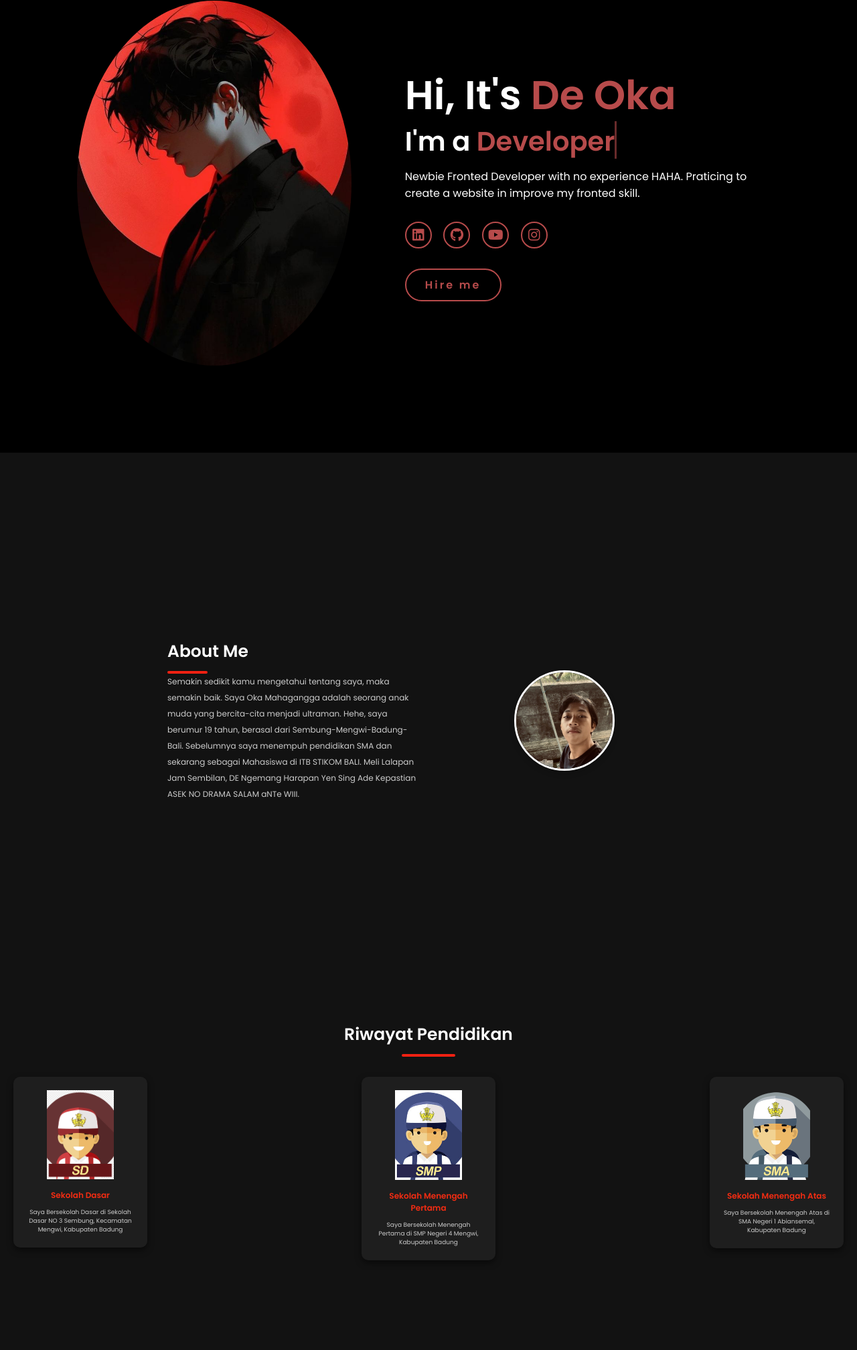
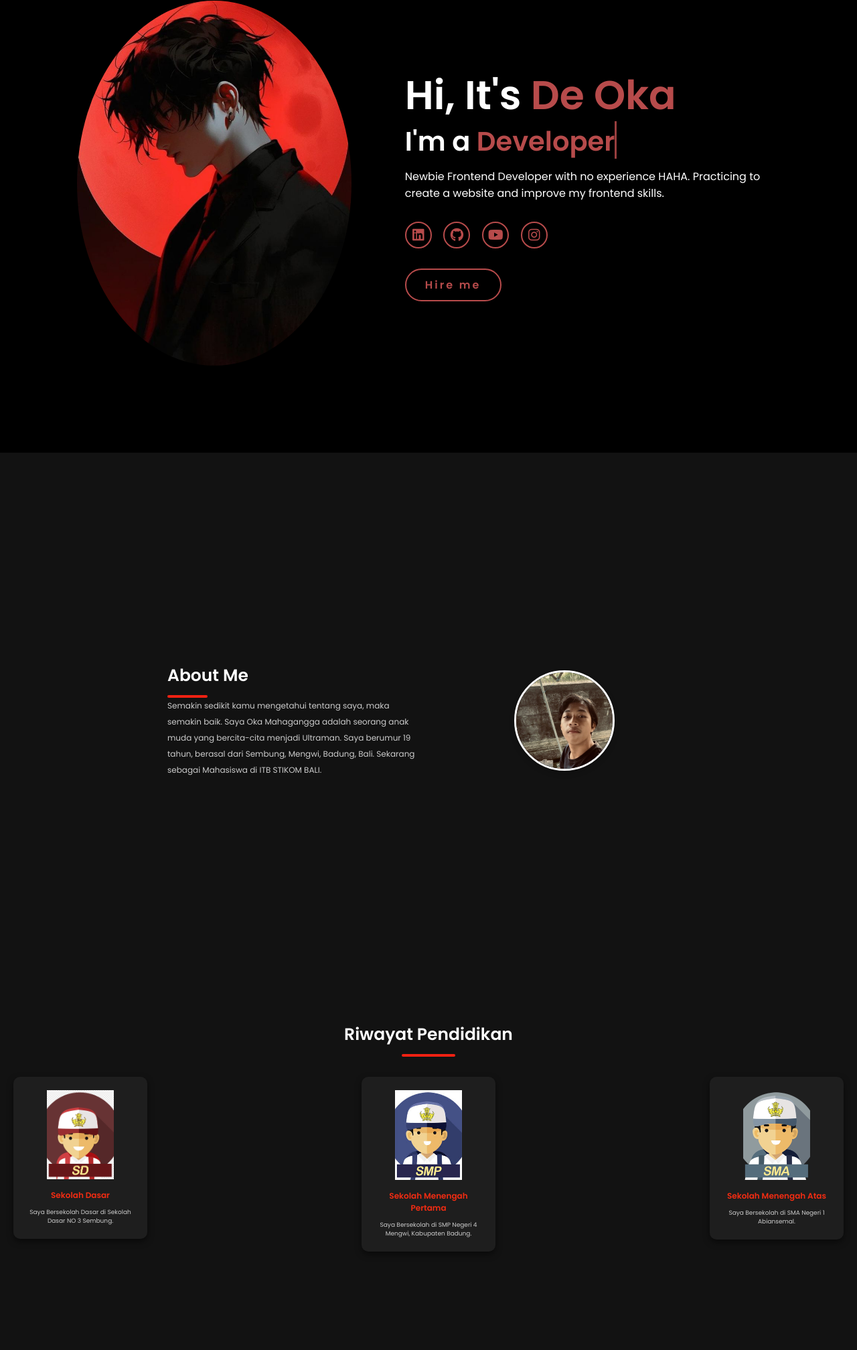
Before and after one commit to okamahagangga/Website-Personal, a plain HTML site: page index.html in a window 1280 px wide. Shown: the part 124-2140 px from the top of the page at 67% size. Drawn offline with nearby package versions, Linux system fonts and the light colour scheme.

Commit message:
Update index.html

```diff
--- a/index.html
+++ b/index.html
@@ -5,6 +5,8 @@
     <meta charset="UTF-8">
     <meta name="viewport" content="width=device-width, initial-scale=1.0">
     <link rel="stylesheet" href="https://cdnjs.cloudflare.com/ajax/libs/font-awesome/6.5.2/css/all.min.css">
+    <link rel="stylesheet" href="https://cdnjs.cloudflare.com/ajax/libs/aos/2.3.4/aos.css">
+    <script src="https://cdnjs.cloudflare.com/ajax/libs/aos/2.3.4/aos.js"></script>
     <link rel="stylesheet" href="style.css">
     <title>Portfolio Website</title>
 </head>
@@ -20,80 +22,76 @@
             <a href="#Social">CONTACT</a>
         </nav>
     </header>
-    <section class="home">
+
+    <section class="home" data-aos="fade-in" data-aos-duration="1500">
         <div class="home-img">
             <img src="icon\main.jpg" alt="">
         </div>
         <div class="home-content">
             <h1>Hi, It's <span>De Oka</span></h1>
             <h3 class="typing-text">I'm a <span></span></h3>
-            <p>Newbie Fronted Developer with no experience HAHA. Praticing to create a website in improve my fronted skill.</p>
+            <p>Newbie Frontend Developer with no experience HAHA. Practicing to create a website and improve my frontend skills.</p>
             <div class="social-icons">
                 <a href="#"><i class="fa-brands fa-linkedin"></i></a>
-                <a href="https://github.com/okamahagangga" target="_blank">
-                    <i class="fa-brands fa-github"></i></a>
-                <a href="https://www.youtube.com/@madeokamahagangga8100/about" target="_blank">
-                    <i class="fa-brands fa-youtube"></i></a>
-                <a href="https://www.instagram.com/okamhgngga/?next=%2F" target="_blank">
-                    <i class="fa-brands fa-instagram"></i></a>
-
+                <a href="https://github.com/okamahagangga" target="_blank"><i class="fa-brands fa-github"></i></a>
+                <a href="https://www.youtube.com/@madeokamahagangga8100/about" target="_blank"><i class="fa-brands fa-youtube"></i></a>
+                <a href="https://www.instagram.com/okamhgngga/?next=%2F" target="_blank"><i class="fa-brands fa-instagram"></i></a>
             </div>
             <a href="#" class="btn">Hire me</a>
         </div>
     </section>
 
-    <section id="about-me" class="about-me">
+    <section id="about-me" class="about-me" data-aos="fade-up" data-aos-duration="1200">
         <div class="container">
             <div class="about-left">
                 <h2>About Me</h2>
                 <p>
-                    Semakin sedikit kamu mengetahui tentang saya, maka semakin baik. Saya Oka Mahagangga adalah seorang anak muda yang bercita-cita menjadi ultraman. Hehe, saya berumur 19 tahun, berasal dari Sembung-Mengwi-Badung-Bali. Sebelumnya saya menempuh pendidikan SMA dan sekarang sebagai Mahasiswa di ITB STIKOM BALI. Meli Lalapan Jam Sembilan, DE Ngemang Harapan Yen Sing Ade Kepastian ASEK NO DRAMA SALAM aNTe WIII.
+                    Semakin sedikit kamu mengetahui tentang saya, maka semakin baik. Saya Oka Mahagangga adalah seorang anak muda yang bercita-cita menjadi Ultraman. Saya berumur 19 tahun, berasal dari Sembung, Mengwi, Badung, Bali. Sekarang sebagai Mahasiswa di ITB STIKOM BALI.
                 </p>
             </div>
-            <div class="about-right">
+            <div class="about-right" data-aos="zoom-in" data-aos-duration="1200">
                 <img src="icon\Oka mahagangga.jpg" alt="Foto Oka Mahagangga">
             </div>
         </div>
     </section>
 
 
-    <section id="Contact" class="Contact">
+    <section id="Contact" class="Contact" data-aos="fade-right" data-aos-duration="1000">
         <h1>Riwayat Pendidikan</h1>
         <div class="contact-container">
-            <div class="box-kiri">
+            <div class="box-kiri" data-aos="flip-left" data-aos-duration="1000">
                 <img src="icon/sd.png" alt="SD">
                 <h3>Sekolah Dasar</h3>
-               <p>Saya Bersekolah Dasar di Sekolah Dasar NO 3 Sembung, Kecamatan Mengwi, Kabupaten Badung</p>
+                <p>Saya Bersekolah Dasar di Sekolah Dasar NO 3 Sembung.</p>
             </div>
-
-            <div class="box-tengah">
+            <div class="box-tengah" data-aos="zoom-in" data-aos-duration="1000">
                 <img src="icon/smp.png" alt="SMP">
                 <h3>Sekolah Menengah Pertama</h3>
-               <p>Saya Bersekolah Menengah Pertama di SMP Negeri 4 Mengwi, Kabupaten Badung</p>
+                <p>Saya Bersekolah di SMP Negeri 4 Mengwi, Kabupaten Badung.</p>
             </div>
-
-            <div class="box-kanan">
+            <div class="box-kanan" data-aos="fade-up" data-aos-duration="1000">
                 <img src="icon/sma.png" alt="SMA">
                 <h3>Sekolah Menengah Atas</h3>
-               <p>Saya Bersekolah Menengah Atas di SMA Negeri 1 Abiansemal, Kabupaten Badung</p>
+                <p>Saya Bersekolah di SMA Negeri 1 Abiansemal.</p>
             </div>
         </div>
     </section>
-    <section id="skills" class="skills">
+
+    <section id="skills" class="skills" data-aos="fade-up" data-aos-duration="1500">
         <div class="container">
             <h2>My Skills</h2>
             <div class="skills-list">
-                <div class="skill-item">
+                <div class="skill-item" data-aos="zoom-in" data-aos-duration="1000">
                     <i class="fab fa-html5"></i>
                     <h3>HTML</h3>
                     <p>Dasar HTML, struktur halaman web.</p>
                 </div>
-                <div class="skill-item">
+                <div class="skill-item" data-aos="zoom-in" data-aos-duration="1200">
                     <i class="fab fa-css3-alt"></i>
                     <h3>CSS</h3>
                     <p>Dasar CSS, styling halaman web.</p>
                 </div>
-                <div class="skill-item">
+                <div class="skill-item" data-aos="zoom-in" data-aos-duration="1400">
                     <i class="fab fa-js"></i>
                     <h3>JavaScript</h3>
                     <p>Dasar JavaScript, interaktivitas halaman web.</p>
@@ -101,7 +99,6 @@
             </div>
         </div>
     </section>
-
 
     <section id="contact-us" class="contact-us">
         <h2>Contact Us</h2>
@@ -135,5 +132,10 @@
         </div>
     </section>
 
+<script>
+    AOS.init();
+</script>
+
+
 </body>
 </html>
```
Lines whose indentation alone changed are shown as unchanged.
